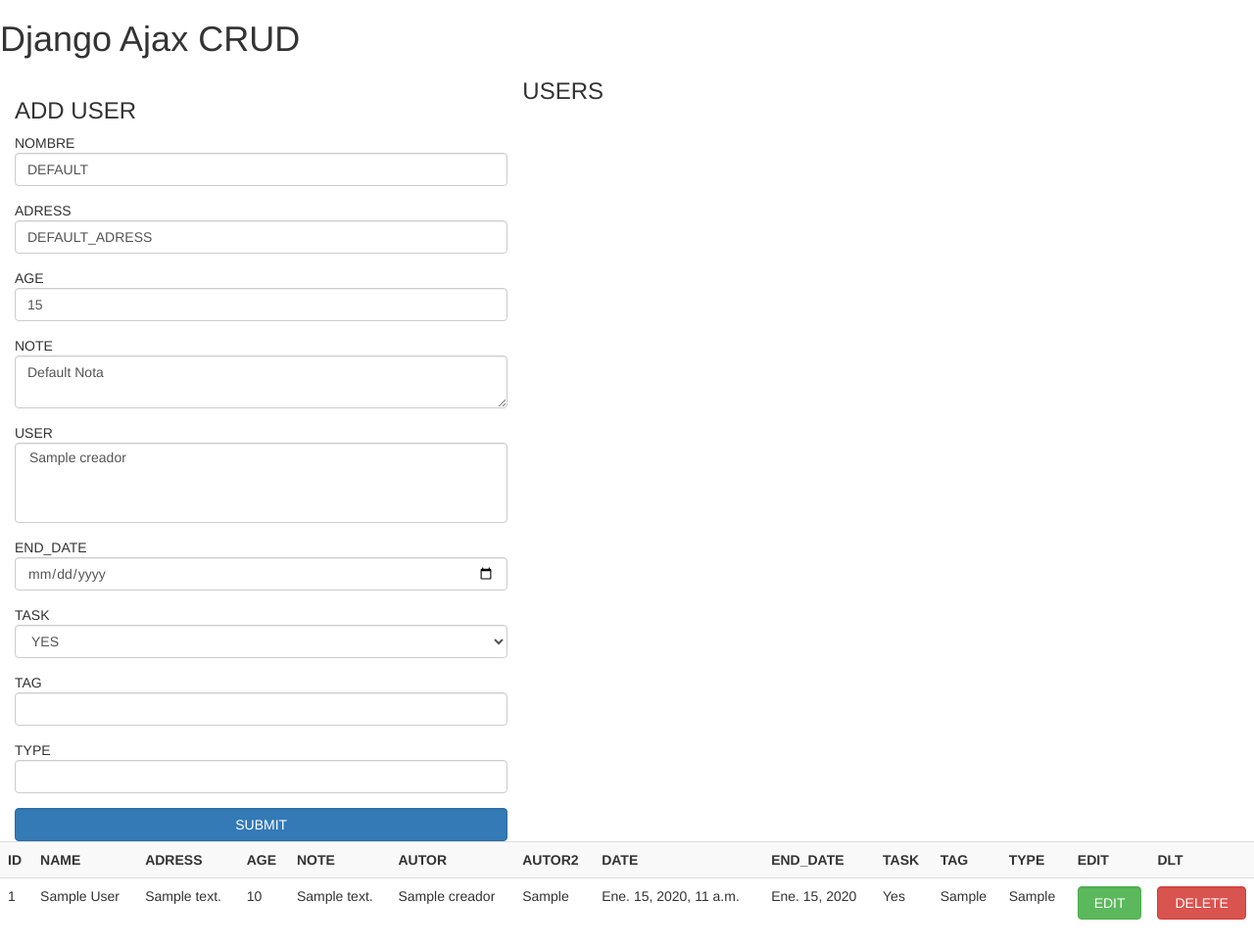
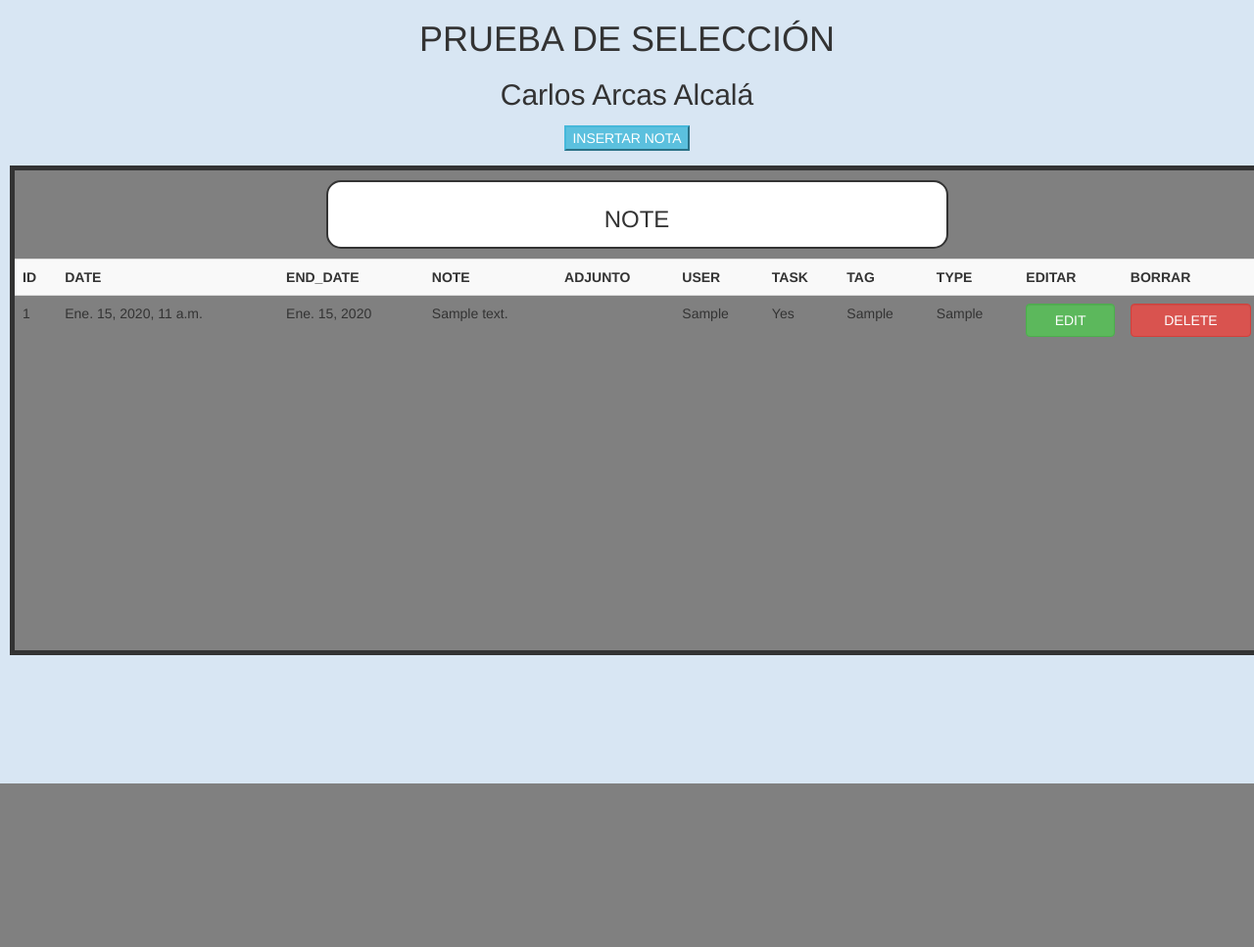
Before and after one commit to SrSharly/Repo_Enreda, a Django app: page / in a window 1280 px wide. Shown: the whole page at 98% size. After the commit the page ends 800 px from the top, so only its background shows below. Run offline with Django 3.2, Linux system fonts and the light colour scheme; tables that the repository leaves empty hold one stand-in row (values such as "Sample post"); some libraries are stand-ins or nearby versions.

Commit message:
Version Final

```diff
--- /dev/null
+++ b/AppEnreda/static/estilo.css
@@ -0,0 +1,78 @@
+html{
+  scroll-behavior: smooth;
+}
+h1{
+	width:100%;
+	text-align:center;
+}
+
+body {
+  background-color: #d8e6f3;
+}
+
+
+
+#TituloNote{
+	text-align: center;
+}
+
+#containerForm{
+	width:50%;
+	margin:auto;
+}
+
+#FormularioInput{
+	padding-top: 10px;
+	padding-bottom: 10px;
+	display: none;
+	margin:auto;
+	width:100%;
+}
+
+#TablaOutput{
+	border-style: solid;
+	border-width: 5px;
+	margin:10px;
+	height:500px;
+	overflow-y:scroll;
+	width:100%;
+	text-align:left;
+	background-color:gray;
+}
+
+#adjunto{
+	background-color:white;
+	width:100%;
+}
+
+#addUser{
+}
+
+
+th{
+
+}
+
+#botonCerrar{
+	float: right;
+	padding: 10px 20px;
+}
+
+#btndlt{
+	margin:5px;
+}
+
+#container{
+	text-align:center;
+}
+
+.Titulo{
+	text-align: center;
+	background-color: white;
+	border: 2px;
+	padding: 5px;
+	margin: 10px 25%;
+	width: 50%;
+	border-style: solid;
+	border-radius: 15px;
+}
--- a/AppEnreda/templates/base.html
+++ b/AppEnreda/templates/base.html
@@ -5,7 +5,9 @@
     <meta charset="utf-8">
     <title>{% block title %}Title{% endblock title %}</title>
     <link rel="stylesheet" href="https://maxcdn.bootstrapcdn.com/bootstrap/3.3.7/css/bootstrap.min.css" integrity="sha384-BVYiiSIFeK1dGmJRAkycuHAHRg32OmUcww7on3RYdg4Va+PmSTsz/K68vbdEjh4u" crossorigin="anonymous">
-    {% block stylesheet %}{% endblock stylesheet %}
+    <link rel = "stylesheet" type = "text/css" href = "{% static 'estilo.css' %}" />
+	<script src="https://cdn.jsdelivr.net/npm/vue/dist/vue.js"></script>
+	{% block stylesheet %}{% endblock stylesheet %}
   </head>
   <body>
     <main>
--- a/AppEnreda/templates/crud.html
+++ b/AppEnreda/templates/crud.html
@@ -4,24 +4,26 @@
 {% block title %}Django Ajax CRUD{% endblock %}
 
 {% block content %}
-<div>
-    <h1>Django Ajax CRUD</h1>
-    <div >
+<div id="app">
+	<div id="container">
+    <h1>PRUEBA DE SELECCIÓN</h1>
+	<h2>Carlos Arcas Alcalá</h2>
+
 	<!--FORMULARIO DE INSERCCIÓN DE DATOS-->
-		<div class="col-md-5 ">
-			<h3>ADD USER</h3>
+	<section id="containerForm">
+		<input type="button" id="btndlt" value="INSERTAR NOTA"  class="btn-info" onclick="mostrarForm()">
+		<div id="FormularioInput" class="col-md-8">
+			<button id="botonCerrar" type="button" class="btn btn-danger" onclick="cerrarForm()">X</button>
+			<h3 class="Titulo">INSERTAR NOTA</h3>
 			<form id="addUser" action="">
 			  <div class="form-group">
-				<span>NOMBRE</span><input class="form-control" type="text" name="name" placeholder="Name" value="DEFAULT" required>
+				<span>END_DATE</span><input class="form-control" type="date" name="end_date" required>
 			  </div>
 			  <div class="form-group">
-				<span>ADRESS</span><input class="form-control" type="text" name="address" placeholder="Address" value="DEFAULT_ADRESS" required>
+				<span>NOTE</span><textarea class="form-control" type="text" name="note" placeholder="Note" required></textarea>
 			  </div>
-			  <div class="form-group">
-				<span>AGE</span><input class="form-control" type="number" name="age" min="10" max="100" placeholder="Age" value="15" required>
-			  </div>
-			  <div class="form-group">
-				<span>NOTE</span><textarea class="form-control" type="text" name="note" placeholder="Note" required>Default Nota</textarea>
+			  <div  class="form-group">
+				<span>ADJUNTO</span><input id="adjunto" type="file" name="adjunto">
 			  </div>
 			  <div class="form-group">
 				<span>USER</span><select class="form-control" name="creador"   multiple>
@@ -30,9 +32,7 @@
 				{% endfor %}
 				</select>
 			  </div>
-			  <div class="form-group">
-				<span>END_DATE</span><input class="form-control" type="date" name="end_date" required>
-			  </div>
+
 			  <div class="form-group">
 				<span>TASK</span><select class="form-control" name="task">
 					<option value="YES">YES</option>
@@ -45,40 +45,37 @@
 			  <div class="form-group">
 				<span>TYPE</span><input class="form-control" type="text" name="type" required>
 			  </div>
-			  <button class="btn btn-primary form-control" type="submit">SUBMIT</button>
+			  <button class="btn btn-primary form-control" type="submit" onclick="cerrarForm()">SUBMIT</button>
 			</form>
 		</div>
-
+	</section>
 	<!--FIN FORMULARIO INSERCCIÓN DE DATOS -->
     <!--TABLA DE NOTE-->
-      <div>
-        <h3>USERS</h3>
+      <div id="TablaOutput">
+        <div class="Titulo"><h3>NOTE</h3></div>
         <table id="userTable" class="table table-striped">
           <tr>
             <th>ID</th>
-            <th>NAME</th>
-            <th>ADRESS</th>
-            <th>AGE</th>
-			<th>NOTE</th>
-			<th>AUTOR</th>
-			<th>AUTOR2</th>
 			<th>DATE</th>
 			<th>END_DATE</th>
+			<th>NOTE</th>
+			<th>ADJUNTO</th>
+			<th>USER</th>
 			<th>TASK</th>
 			<th>TAG</th>
 			<th>TYPE</th>
-			<th>EDIT</th>
-			<th>DLT</th>
+			<th>EDITAR</th>
+			<th>BORRAR</th>
           </tr>
           {% if users %}
           {% for user in users %}
           <tr id="user-{{user.id}}">
 		      <td class="userId userData" name="id">{{user.id}}</td>
-              <td class="userName userData" name="name">{{user.name}}</td>
-              <td class="userAddress userData" name="address">{{user.address}}</td>
-              <td class="userAge userData" name="age">{{user.age}}</td>
+			  <td class="userDate userData" name="date">{{user.date}}</td>
+              <td class="userEnd_Date userData" name="end_date">{{user.end_date}}</td>
 			  <td class="userNote userData" name="note">{{user.note}}</td>
-			  <td class="userCreador2 userData" name="creador">
+			  <td class="userAdjunto userData" name="adjunto"></td>
+			  <td class="userCreador2 userData" name="creador" hidden>
 			  {% if user.creador.all|join:"|" %}
 				{{user.creador.all|join:"|"}}
 			  {% else %}
@@ -86,12 +83,9 @@
 			  {% endif %}
 			  </td>
 			  <td class="userCreador userData" name="creador2">{{user.creador2}}</td>
-              <td class="userDate userData" name="date">{{user.date}}</td>
-              <td class="userEnd_Date userData" name="end_date">{{user.end_date}}</td>
 			  <td class="userTask userData" name="task">{{user.task}}</td>
 			  <td class="userTag userData" name="tag">{{user.tag}}</td>
 			  <td class="userType userData" name="type">{{user.type}}</td>
-
 			  <td align="center">
                   <button class="btn btn-success form-control" onClick="editUser({{user.id}})" data-toggle="modal" data-target="#myModal")>EDIT</button>
               </td>
@@ -105,9 +99,8 @@
           {% endif %}
         </table>
       </div>
+	</div>
 	  <!--FIN TABLA DE NOTE-->
-    </div>
-</div>
   <!-- MODAL EMERGENTE DE EDICIÓN DE NOTE -->
   <div class="modal fade" id="myModal" tabindex="-1" role="dialog" aria-labelledby="myModalLabel">
     <div class="modal-dialog" role="document">
@@ -119,34 +112,38 @@
         <form id="updateUser" action="">
         <div class="modal-body">
 			<input class="form-control" id="form-id" type="hidden" name="formId"/>
-            <label for="name">Name</label>
-            <input class="form-control" id="form-name" type="text" name="formName"/>
-            <label for="address">Address</label>
-            <input class="form-control" id="form-address" type="text" name="formAddress"/>
-            <label for="age">Age</label>
-            <input class="form-control" id="form-age" type="number" name="formAge" min=10 max=100/>
+
+			<label for="end_date">End_Date</label>
+			<input class="form-control" id="form-end_date" type="date" name="formEnd_Date" required>
+
 			<label for="note">Note</label>
 			<textarea class="form-control" id="form-note" name="formNote"></textarea>
-			<label for="creador2">Creador2</label>
-			<input class="form-control" id="form-creador2" type="text" name="formCreador2"/>
-			<label for="end_date">End_Date</label>
-			<input class="form-control" id="form-end_date" type="date" name="formEnd_Date">
-			<label for="name">Tag</label>
-            <select class="form-control" id="form-tag" name="formTask">
+
+			<label for="creador2">User</label>
+			<input class="form-control" id="form-creador2" type="text" name="formCreador2" />
+
+			<label for="Adjunto">Adjunto</label>
+			<input class="form-control" id="form-adjunto" type="file" name="formAdjunto" />
+
+
+			<label for="name">Task</label>
+            <select class="form-control" id="form-task" name="formTask">
 				<option value="YES">YES</option>
 				<option value="NO">NO</option>
 			</select>
-			<label for="name">Task</label>
-            <input class="form-control" id="form-type" type="text" name="formTag"/>
+
+			<label for="name">Tag</label>
+            <input class="form-control" id="form-tag" type="text" name="formTag" />
+
 			<label for="name">Type</label>
-            <input class="form-control" id="form-name" type="text" name="formType"/>
-
+            <input class="form-control" id="form-type" type="text" name="formType" />
         </div>
         <div class="modal-footer">
             <button type="submit" class="btn btn-primary" >Save changes</button>
             <button type="button" class="btn btn-default" data-dismiss="modal">Close</button>
         </div>
         </form>
+      </div>
     </div>
   </div>
 </div>
@@ -157,27 +154,23 @@
 // CREAR NOTE
 $("form#addUser").submit(function() {
 	//OBTIENE LOS VALORES DE LOS CAMPOS DEL FORMULARIO
-    var nameInput = $('input[name="name"]').val().trim();
-    var addressInput = $('input[name="address"]').val().trim();
-    var ageInput = $('input[name="age"]').val().trim();
 	var noteInput = $('textarea[name="note"]').val().trim();
 	var creadorInput = $('select[name="creador"]').val();
 	var end_dateInput = $('input[name="end_date"]').val().trim();
 	var taskInput = $('select[name="task"]').val();
+	var adjuntoInput= $('input[name="adjunto"]').val().trim();
 	var tagInput = $('input[name="tag"]').val().trim();
 	var typeInput = $('input[name="type"]').val().trim();
 
-	if (true) {
+
 	// LLAMA A CREATE
 	$.ajax({
 		url: '{% url "crud_ajax_create" %}',
 		data: {
-                'name': nameInput,
-                'address': addressInput,
-                'age': ageInput,
 			'note': noteInput,
 			'creador': creadorInput,
 			'end_date':end_dateInput,
+			'adjunto': adjuntoInput,
 			'task':taskInput,
 			'tag':tagInput,
 			'type':typeInput,
@@ -189,9 +182,7 @@ $("form#addUser").submit(function() {
 			}
 		}
 	});
-      } else {
-        alert("All fields must have a valid value.");
-    }
+
     $('form#addUser').trigger("reset");
     return false;
 });
@@ -200,14 +191,13 @@ function appendToUsrTable(user) {
   $("#userTable > tbody:last-child").append(`
         <tr id="user-${user.id}">'
 			'<td class="useId" name="name">${user.id}</td>
-            '<td class="userName" name="name">${user.name}</td>
-            '<td class="userAddress" name="address">${user.address}</td>
-            '<td class="userAge" name="age">${user.age}</td>
-			'<td class="userNote" name="note">${user.note}</td>
-			'<td class="userCreador" name="creador">${user.creador2}</td>
-			'<td class="userCreador2" name="creador2">${user.creador2}</td>
 			'<td class="userDate" name="date">${user.date}</td>
 			'<td class="userEnd_Date" name="end_date">${user.end_date}</td>
+			'<td class="userNote" name="note">${user.note}</td>
+			'<td class="userAdjunto" name="adjunto"> </td>
+			'<td class="userCreador" name="creador" hidden>${user.creador2}</td>
+			'<td class="userCreador2" name="creador2">${user.creador2}</td>
+
 			'<td class="userTask" name="task">${user.task}</td>
 			'<td class="userTag" name="tag">${user.tag}</td>
 			'<td class="userType" name="type">${user.type}</td>
@@ -224,24 +214,18 @@ function appendToUsrTable(user) {
 // ACTUALIZA EL REGISTRO
 $("form#updateUser").submit(function() {
     var idInput = $('input[name="formId"]').val().trim();
-    var nameInput = $('input[name="formName"]').val().trim();
-    var addressInput = $('input[name="formAddress"]').val().trim();
-    var ageInput = $('input[name="formAge"]').val().trim();
 	var noteInput = $('textarea[name="formNote"]').val().trim();
 	var creador2Input = $('input[name="formCreador2"]').val().trim();
 	var end_dateInput = $('input[name="formEnd_Date"]').val().trim();
 	var taskInput = $('select[name="formTask"]').val();
 	var tagInput = $('input[name="formTag"]').val().trim();
 	var typeInput = $('input[name="formType"]').val().trim();
-    if (true) {
-        // Create Ajax Call
+
+	// AJAX
 	$.ajax({
 		url: '{% url "crud_ajax_update" %}',
 		data: {
 			'id': idInput,
-                'name': nameInput,
-                'address': addressInput,
-                'age': ageInput,
 			'note': noteInput,
 			'creador2':creador2Input,
 			'end_date': end_dateInput,
@@ -256,9 +240,7 @@ $("form#updateUser").submit(function() {
 			}
 		}
 	});
-       } else {
-        alert("All fields must have a valid value.");
-    }
+
     $('form#updateUser').trigger("reset");
     $('#myModal').modal('hide');
     return false;
@@ -268,9 +250,6 @@ $("form#updateUser").submit(function() {
 function editUser(id) {
   if (id) {
     tr_id = "#user-" + id;
-    name = $(tr_id).find(".userName").text();
-    address = $(tr_id).find(".userAddress").text();
-    age = $(tr_id).find(".userAge").text();
 	note = $(tr_id).find(".userNote").text();
 	creador2 = $(tr_id).find(".userCreador2").text().trim();
 	end_date = $(tr_id).find(".userEnd_Date").text();
@@ -278,9 +257,6 @@ function editUser(id) {
 	tag = $(tr_id).find(".userTag").text();
 	type = $(tr_id).find(".userType").text();
     $('#form-id').val(id);
-    $('#form-name').val(name);
-    $('#form-address').val(address);
-    $('#form-age').val(age);
 	$('#form-note').val(note);
 	$('#form-creador2').val(creador2);
 	$('#form-end_date').val(end_date);
@@ -292,12 +268,6 @@ function editUser(id) {
 function updateToUserTabel(user){
     $("#userTable #user-" + user.id).children(".userData").each(function() {
         var attr = $(this).attr("name");
-        if (attr == "name") {
-          $(this).text(user.name);
-        }
-		if (attr == "address") {
-          $(this).text(user.address);
-        }
 		if (attr == "creador2"){
 		  $(this).text(user.creador2);
 		}
@@ -306,9 +276,6 @@ function updateToUserTabel(user){
 		}
 		if (attr == "note"){
           $(this).text(user.note);
-        }
-		if (attr == "age"){
-		  $(this).text(user.age);
         }
 		if (attr == "end_date"){
 		  $(this).text(user.end_date);
@@ -328,7 +295,7 @@ function updateToUserTabel(user){
 
 // Delete Django Ajax Call
 function deleteUser(id) {
-  var action = confirm("Are you sure you want to delete this user?");
+  var action = confirm("¿Desea borrar este registro?");
   if (action != false) {
     $.ajax({
         url: '{% url "crud_ajax_delete" %}',
@@ -345,7 +312,17 @@ function deleteUser(id) {
   }
 }
 
+function mostrarForm()
+{
+	$( "#btndlt" ).css( "display","none" );
+	$( "#FormularioInput" ).css( "display","initial" );
 
+}
+function cerrarForm()
+{
+	$( "#btndlt" ).css( "display","initial" );
+	$( "#FormularioInput" ).css( "display","none" );
+}
 
 </script>
 {% endblock javascript %}
--- a/AppEnreda/views.py
+++ b/AppEnreda/views.py
@@ -5,7 +5,6 @@ from .models import Creador
 from django.views.generic import ListView
 from .models import CrudUser
 from AppEnreda import views
-from .models import CrudUser
 from .models import Creador
 from django.views.generic import View
 from django.http import JsonResponse
@@ -25,9 +24,6 @@ def post_list(request):
 class CreateCrudUser(View):
 
     def  get(self, request):
-        name1 = request.GET.get('name', None)
-        address1 = request.GET.get('address', None)
-        age1 = request.GET.get('age', None)
         note1 = request.GET.get('note', None)
         creador_list = request.GET.getlist('creador[]', None)
         creador=""
@@ -40,12 +36,7 @@ class CreateCrudUser(View):
         tag1 = request.GET.get('tag', None)
         type1 = request.GET.get('type', None)
 
-        print(end_date1)
         obj = CrudUser.objects.create(
-
-            name = name1,
-            address = address1,
-            age = age1,
             note = note1,
             creador2= creador,
             end_date=end_date1,
@@ -54,7 +45,7 @@ class CreateCrudUser(View):
             type=type1,
         )
 
-        user = {'id':obj.id,'name':obj.name,'address':obj.address,'age':obj.age,'note':obj.note,'creador2': obj.creador2,'end_date':obj.end_date,'task':obj.task,'tag':obj.tag,'type':obj.type}
+        user = {'id':obj.id,'note':obj.note,'creador2': obj.creador2,'date':obj.date,'end_date':obj.end_date,'task':obj.task,'tag':obj.tag,'type':obj.type}
 
         data = {
             'user': user
@@ -65,23 +56,13 @@ class CreateCrudUser(View):
 class UpdateCrudUser(View):
     def  get(self, request):
         id1 = request.GET.get('id', None)
-        name1 = request.GET.get('name', None)
-        address1 = request.GET.get('address', None)
-        age1 = request.GET.get('age', None)
         note1= request.GET.get('note',None)
         creador_list= request.GET.get('creador2',None)
         end_date1=request.GET.get('end_date', None)
         task1 = request.GET.get('task', None)
         tag1 = request.GET.get('tag', None)
         type1 = request.GET.get('type', None)
-        print(end_date1)
-        print(task1)
-        print(tag1)
-        print(type1)
         obj = CrudUser.objects.get(id=id1)
-        obj.name = name1
-        obj.address = address1
-        obj.age = age1
         obj.note= note1
         obj.creador2=creador_list
         obj.end_date=end_date1
@@ -89,7 +70,7 @@ class UpdateCrudUser(View):
         obj.tag=tag1
         obj.type=type1
         obj.save()
-        user = {'id':obj.id,'name':obj.name,'address':obj.address,'age':obj.age,'note':obj.note,'creador2':obj.creador2,'end_date':obj.end_date,'task':obj.task,'tag':obj.tag,'type':obj.type}
+        user = {'id':obj.id,'note':obj.note,'creador2':obj.creador2,'end_date':obj.end_date,'task':obj.task,'tag':obj.tag,'type':obj.type}
 
         data = {
             'user': user
```
Also changed, not shown: AppEnreda/models.py (+3 -5 lines), AppEnreda/migrations/0002_auto_20190823_1856.py (deleted), AppEnreda/migrations/0002_auto_20190826_2135.py (added), AppEnreda/migrations/0003_auto_20190826_2137.py (added), AppEnreda/migrations/0003_cruduser_user.py (deleted), AppEnreda/migrations/0004_auto_20190823_2116.py (deleted), AppEnreda/migrations/0004_auto_20190826_2138.py (added), AppEnreda/migrations/0005_auto_20190826_2140.py (added), AppEnreda/migrations/0005_cruduser_prueba.py (deleted), AppEnreda/migrations/0006_auto_20190824_2216.py (deleted), AppEnreda/migrations/0007_auto_20190825_0134.py (deleted), AppEnreda/migrations/0008_cruduser_end_date.py (deleted), AppEnreda/migrations/0009_auto_20190825_0315.py (deleted). Lines whose indentation alone changed are shown as unchanged.
